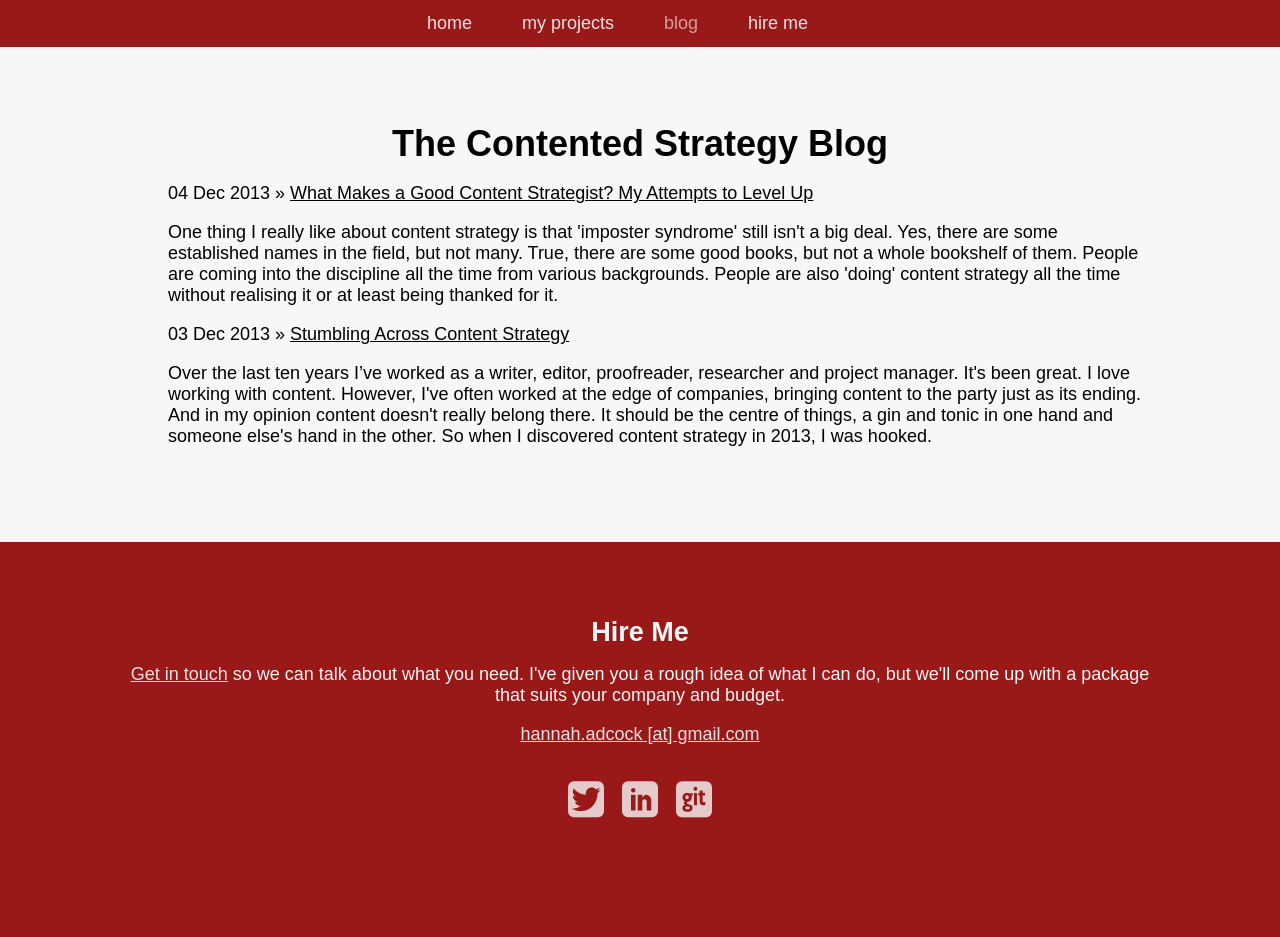
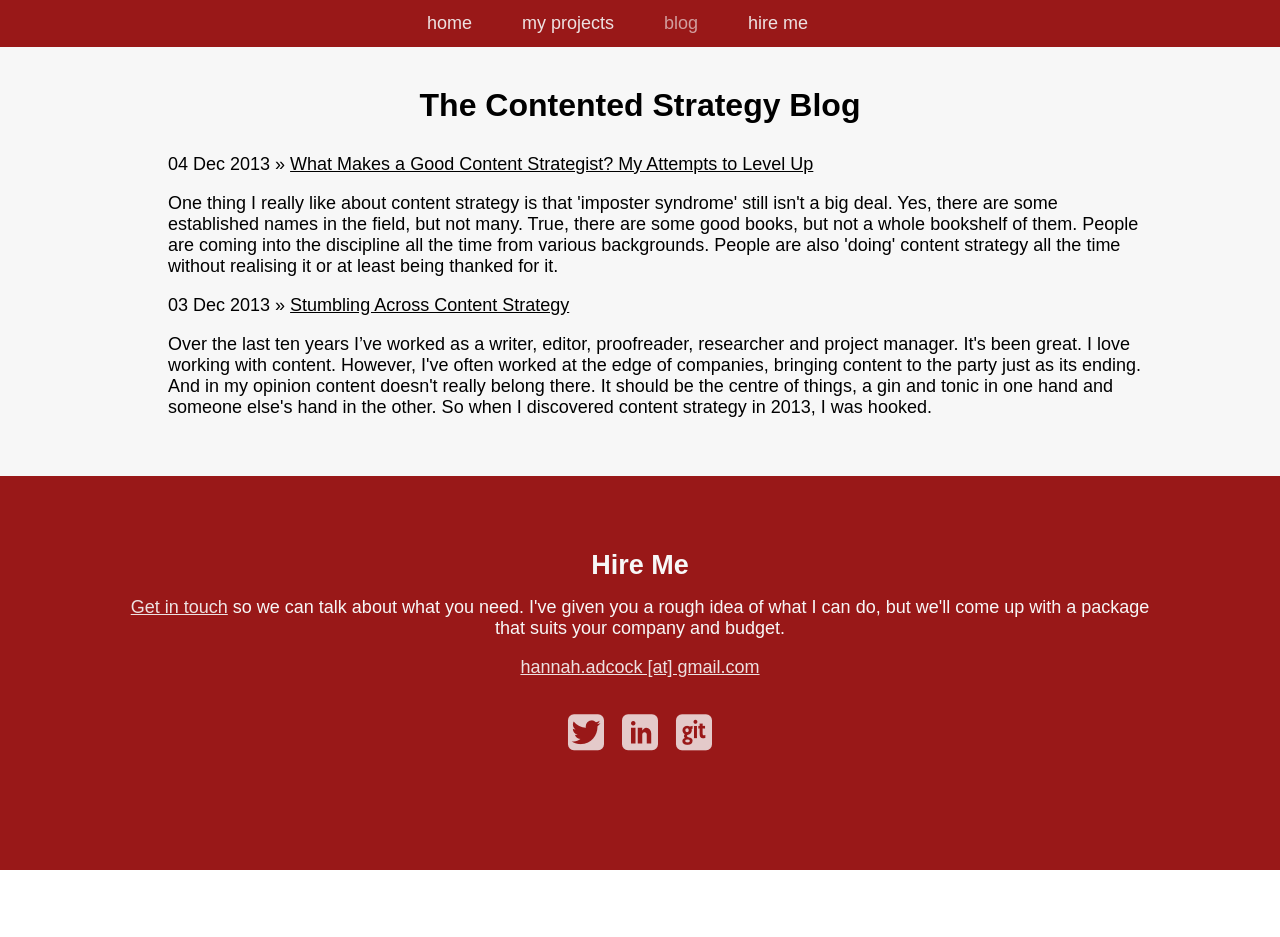
Before and after one commit to smokingpun/smokingpun.github.io, a Jekyll site: the page built from blog/index.html, in a window 1280 px wide. Built offline with Jekyll 4.4.1, drawn with Linux system fonts in a browser that asks for light colours; nearby versions of some CDN libraries; some web fonts are replaced; Markdown is read by kramdown in place of the engine named in the settings; the list of posts is cut into pages by our own code; after the commit the page ends 900 px from its top, so only the background shows below that.

Commit message:
changes to blog padding and h1

```diff
--- a/css/style.css
+++ b/css/style.css
@@ -110,8 +110,11 @@ h2 {
 	background-color: rgb(201,209,211);
 }
 .blog {
-	padding: 6% 10% 6% 10%;
+	padding: 40px 10% 40px 10%;
 	background-color: rgb(247,247,247);
+}
+.blog h1 {
+	margin-bottom: 30px;
 }
 .hire_me {
 	padding: 6% 10% 6% 10%;
@@ -168,6 +171,9 @@ a.button_return_to_top {
 .blog a {
 	text-decoration: none;
 	color: black;
+}
+.blog h1 {
+	font-size: 32px;
 }
 .my_projects a {
 	text-decoration: none;
@@ -338,8 +344,11 @@ a.button_return_to_top, a.button_hire_me, a.button_find_out_more {
 		width: 90%;
 	}
 
-	.my_projects h2, .blog h2, .hire_me h2, .journey_center {
+	.my_projects h2, .blog h2, .hire_me h2, .journey_center h2 {
 		margin-top: 8px;
+	}
+	.blog h1{
+		font-size: 20px;
 	}
 
 	/*media query for serving mid-size viewports*/
```
